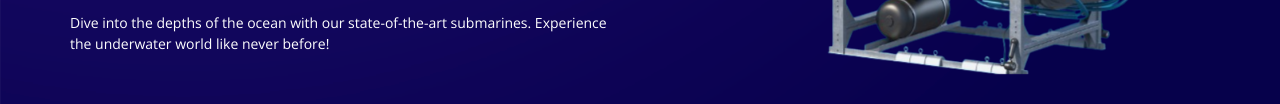
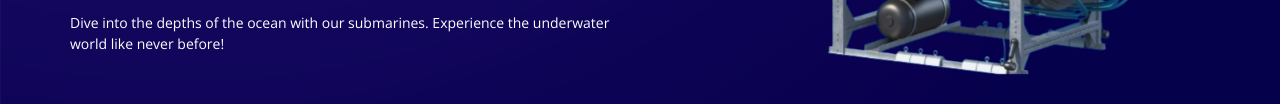
Before and after one commit to S4IL21/Submarine-EMVAS, a plain HTML site: page index.html in a window 1280 px wide. Shown: the part 412-516 px from the top of the page. Drawn offline with nearby package versions, Linux system fonts and the light colour scheme; some packages are replaced by stand-ins of ours.

Commit message:
Update index.html

```diff
--- a/index.html
+++ b/index.html
@@ -89,7 +89,7 @@
                       EMVAS
                     </h1>
                     <p>
-                      Dive into the depths of the ocean with our state-of-the-art submarines. Experience the underwater world like never before!
+                      Dive into the depths of the ocean with our submarines. Experience the underwater world like never before!
                     </p>
                   </div>
                 </div>
```
